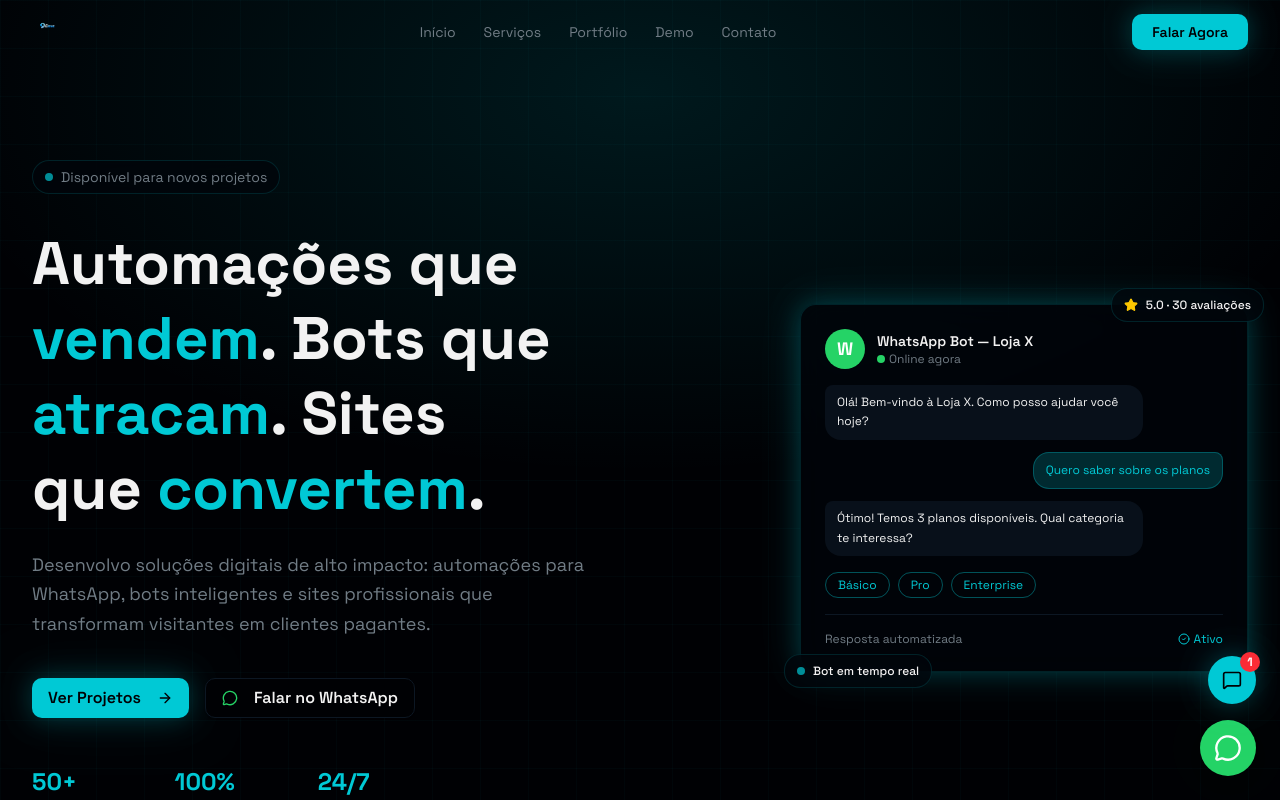
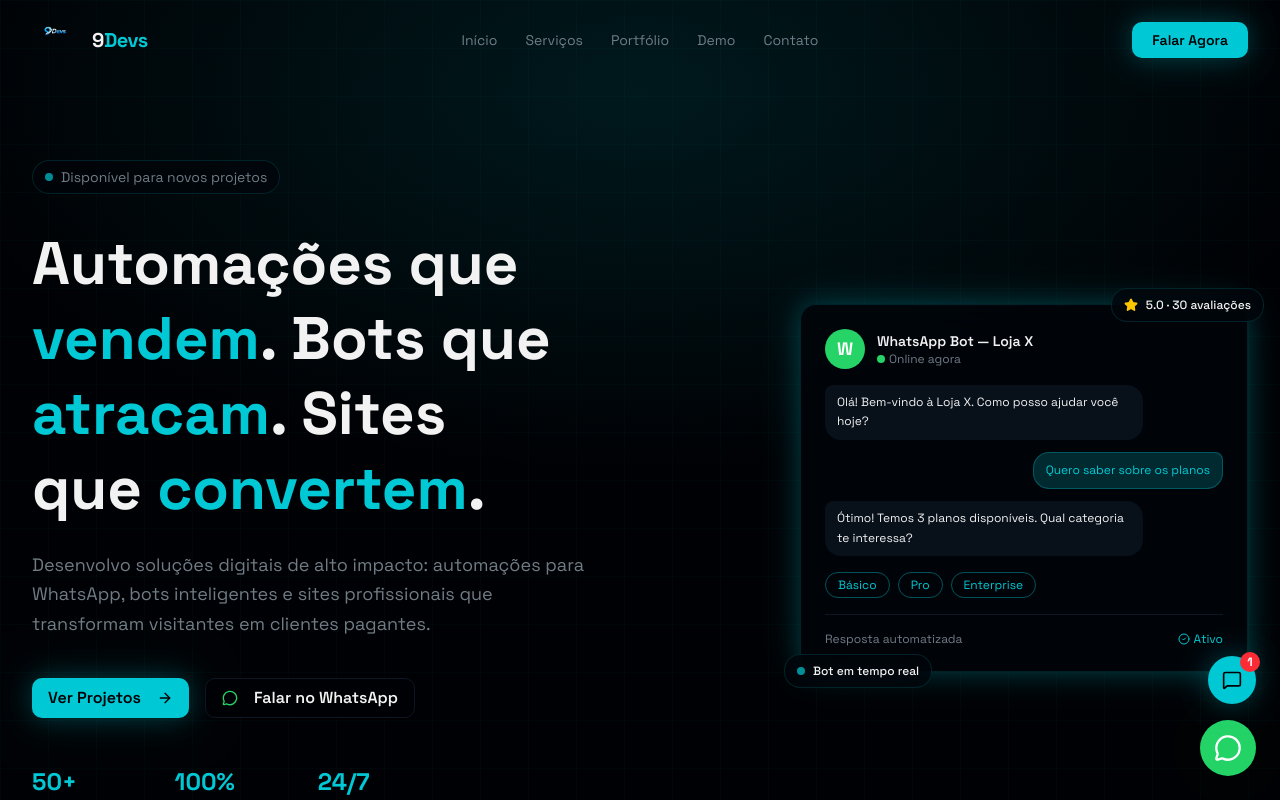
Before and after one commit to erickmachine/port, a Next.js app: page / in a window 1280 px wide. Shown: the top 800 px of the page. Built offline with nearby package versions, Linux system fonts and the light colour scheme.

Commit message:
Update navbar.tsx

```diff
--- a/components/navbar.tsx
+++ b/components/navbar.tsx
@@ -35,22 +35,26 @@ export function Navbar() {
         scrolled ? 'bg-background/90 backdrop-blur-xl border-b border-border/50 shadow-lg' : ''
       }`}
     >
-      <nav className="max-w-7xl mx-auto px-4 sm:px-6 lg:px-8 h-16 flex items-center justify-between">
-        {/* Logo com imagem */}
+      <nav className="max-w-7xl mx-auto px-4 sm:px-6 lg:px-8 h-20 flex items-center justify-between">
+        {/* Logo com imagem aumentada */}
         <button
           onClick={() => handleNav('#inicio')}
-          className="flex items-center gap-2 group"
+          className="flex items-center gap-3 group"
           aria-label="Ir para o início"
         >
-          <div className="relative w-8 h-8">
+          <div className="relative w-12 h-12">
             <Image
               src="/images/logo.png"
               alt="9Devs Logo"
-              width={32}
-              height={32}
+              width={48}
+              height={48}
               className="object-contain"
+              priority
             />
           </div>
+          <span className="text-foreground font-bold text-xl tracking-tight">
+            9<span className="text-primary">Devs</span>
+          </span>
         </button>
 
         {/* Desktop links */}
```
